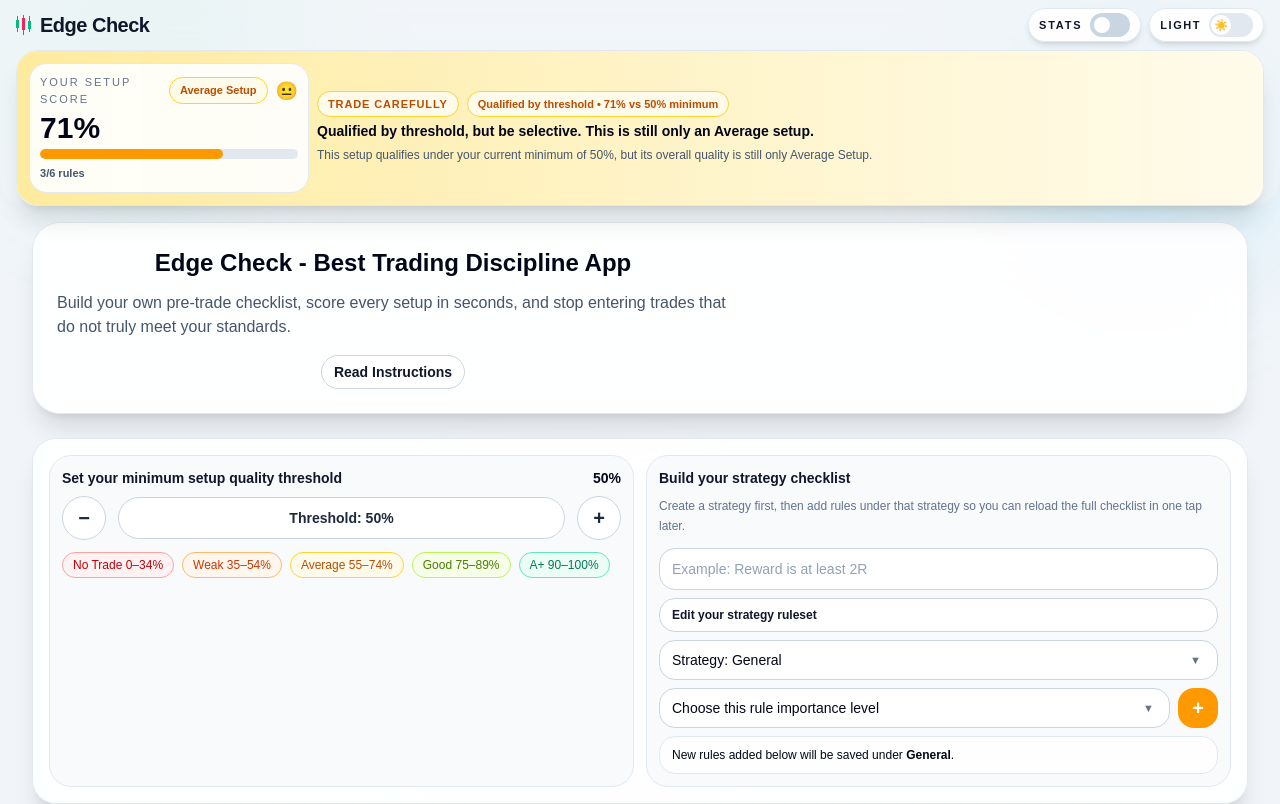
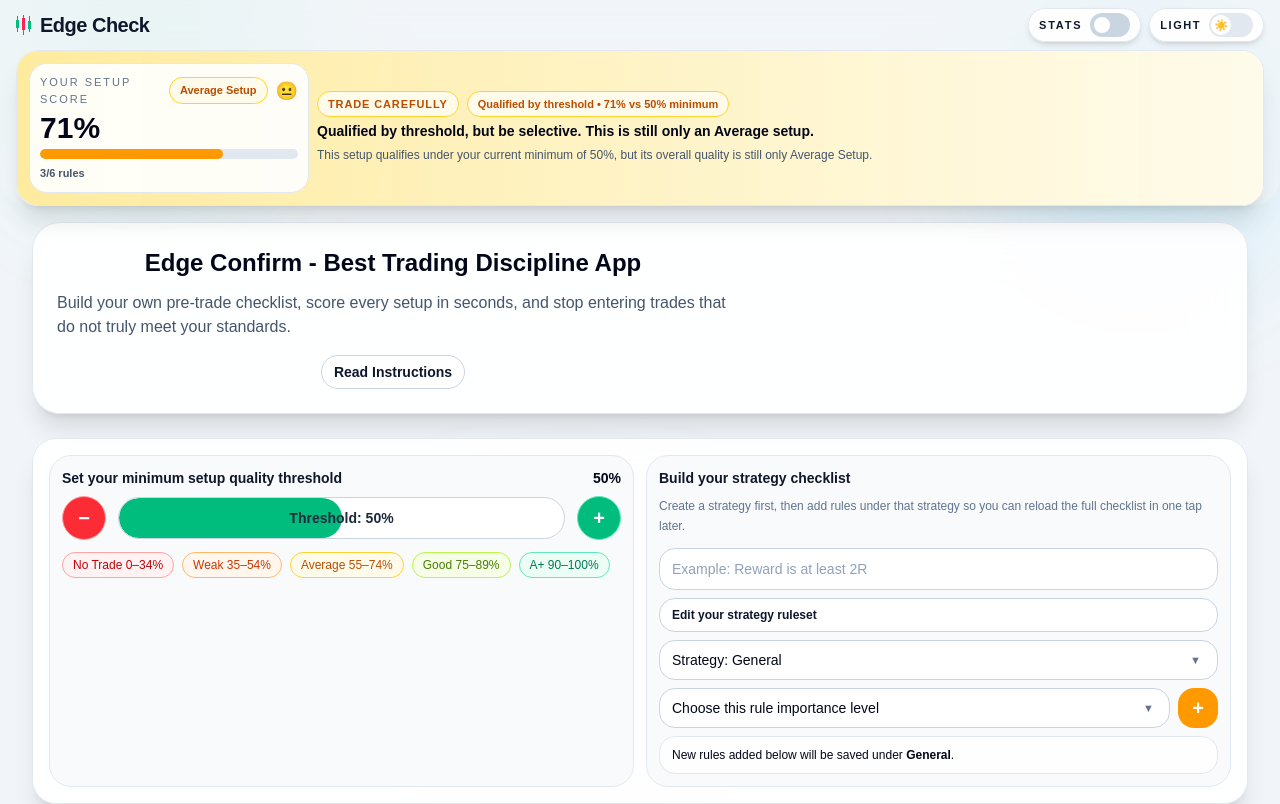
Before and after one commit to Johny-88/Trade-Meter, a Next.js app: page / in a window 1280 px wide. Shown: the top 804 px of the page. Built offline with nearby package versions, Linux system fonts and the light colour scheme.

Commit message:
Update page.tsx

```diff
--- a/app/page.tsx
+++ b/app/page.tsx
@@ -1281,7 +1281,7 @@ function getCombinationSummary(entries: JournalEntry[]) {
 }
 
 export default function Home() {
-  const title = 'Edge Check'
+  const title = 'Edge Confirm'
   const [theme, setTheme] = useState<AppTheme>('light')
   const [mode, setMode] = useState<AppMode>('standard')
   const [newRule, setNewRule] = useState('')
@@ -2822,7 +2822,7 @@ ${emotionWarning}`
             <div className="max-w-3xl">
               <div className="mb-2 flex items-center justify-center">
                 <h1 className="text-center text-xl font-bold md:text-2xl">
-                  Edge Check - Best Trading Discipline App
+                  Edge Confirm - Best Trading Discipline App
                 </h1>
               </div>
 
@@ -3128,45 +3128,45 @@ ${emotionWarning}`
           <div className={`rounded-[24px] p-3 md:p-4 ${ui.card}`}>
             <div className="grid gap-3 lg:grid-cols-[minmax(0,1fr)_minmax(0,1fr)]">
               <div className={`relative z-20 rounded-[22px] p-3 ${ui.innerCard}`}>
-                <div className="mb-2 flex items-center justify-between gap-3">
-                  <div className={`text-sm font-semibold ${ui.secondaryStrong}`}>
+                <div className="mb-2 flex items-center justify-between gap-2 md:gap-3">
+                  <div className={`min-w-0 text-sm font-semibold ${ui.secondaryStrong}`}>
                     Set your minimum setup quality threshold
                   </div>
-                  <div className={`text-sm font-semibold ${ui.primaryStrong}`}>{minScore}%</div>
+                  <div className={`shrink-0 text-sm font-semibold ${ui.primaryStrong}`}>{minScore}%</div>
                 </div>
 
-                <div className="mt-1 flex items-center gap-3">
+                <div className="mt-1 flex items-center gap-2 md:gap-3">
                   <button
                     type="button"
                     onClick={() => setMinScore((prev) => Math.max(0, prev - 5))}
-                    className={`flex h-11 w-11 items-center justify-center rounded-full border text-xl font-semibold transition active:scale-[0.98] ${
-                      theme === 'light'
-                        ? 'border-slate-300 bg-white text-slate-800 hover:bg-slate-50'
-                        : 'border-white/10 bg-white/5 text-white hover:bg-white/10'
-                    }`}
+                    className="flex h-11 w-11 shrink-0 items-center justify-center rounded-full border border-red-300 bg-red-500 text-xl font-semibold text-white transition hover:bg-red-600 active:scale-[0.98]"
                     aria-label="Decrease threshold"
                   >
                     −
                   </button>
 
                   <div
-                    className={`flex-1 rounded-full border px-4 py-2.5 text-center text-sm font-semibold ${
+                    className={`relative flex-1 overflow-hidden rounded-full border ${
                       theme === 'light'
-                        ? 'border-slate-300 bg-white text-slate-800'
-                        : 'border-white/10 bg-white/5 text-white'
+                        ? 'border-slate-300 bg-white'
+                        : 'border-white/10 bg-white/5'
                     }`}
                   >
-                    Threshold: {minScore}%
+                    <div
+                      className="absolute inset-y-0 left-0 rounded-full bg-emerald-500 transition-all duration-200"
+                      style={{ width: `${minScore}%` }}
+                    />
+                    <div className={`relative px-3 py-2.5 text-center text-[13px] font-semibold md:px-4 md:text-sm ${
+                      theme === 'light' ? 'text-slate-800' : 'text-white'
+                    }`}>
+                      Threshold: {minScore}%
+                    </div>
                   </div>
 
                   <button
                     type="button"
                     onClick={() => setMinScore((prev) => Math.min(100, prev + 5))}
-                    className={`flex h-11 w-11 items-center justify-center rounded-full border text-xl font-semibold transition active:scale-[0.98] ${
-                      theme === 'light'
-                        ? 'border-slate-300 bg-white text-slate-800 hover:bg-slate-50'
-                        : 'border-white/10 bg-white/5 text-white hover:bg-white/10'
-                    }`}
+                    className="flex h-11 w-11 shrink-0 items-center justify-center rounded-full border border-emerald-300 bg-emerald-500 text-xl font-semibold text-white transition hover:bg-emerald-600 active:scale-[0.98]"
                     aria-label="Increase threshold"
                   >
                     +
```
